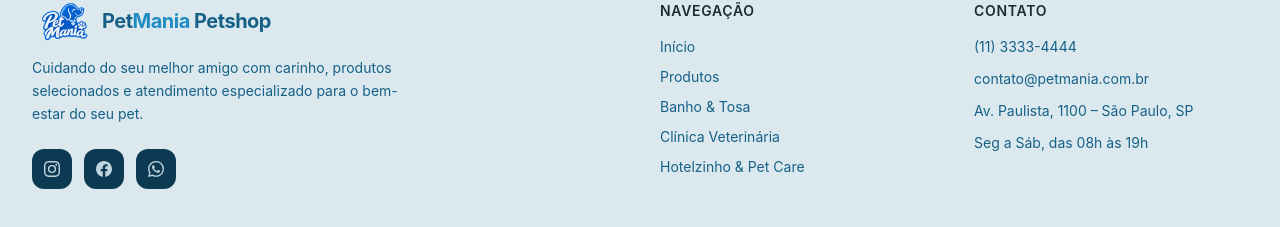
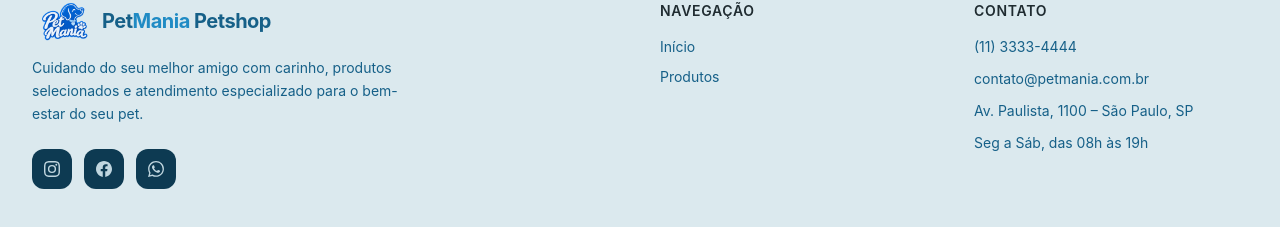
Before and after one commit to SquadSuicide/petshop, a React (Vite) app: page /produtos in a window 1280 px wide. Shown: the part 1185-1412 px from the top of the page. Built offline with nearby package versions, Linux system fonts and the light colour scheme.

Commit message:
fix: retirando links sem referencia do footer

```diff
--- a/src/components/Footer.jsx
+++ b/src/components/Footer.jsx
@@ -38,9 +38,6 @@ const socialLinks = [
 const quickLinks = [
   { label: 'Início', href: '/' },
   { label: 'Produtos', href: '/produtos' },
-  { label: 'Banho & Tosa', href: '#servicos' },
-  { label: 'Clínica Veterinária', href: '#veterinario' },
-  { label: 'Hotelzinho & Pet Care', href: '#hotel' },
 ]
 
 const Footer = () => {
```
